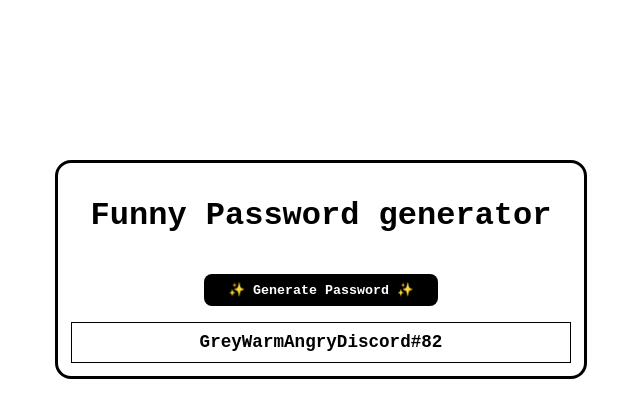
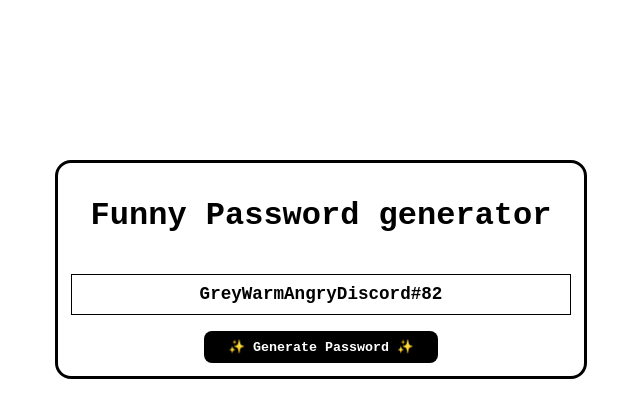
Before and after one commit to shubhxg/DOM-Practice-Projects, a plain HTML site: page funny_password_generator/index.html in a window 1280 px wide. Both pictures are taken after a click on the button "✨ Generate Password ✨". Shown: the whole page, without its empty margins (319-959 px from the left). Drawn offline with Linux system fonts and the light colour scheme.

Commit message:
fix: hardocded values and button position

```diff
--- a/funny_password_generator/index.html
+++ b/funny_password_generator/index.html
@@ -31,7 +31,7 @@
         padding: 0.5rem 1.5rem;
         border-radius: 0.5rem;
         text-align: center;
-        margin-bottom: 1rem;
+        margin-top: 1rem;
       }
       #btn:hover {
         background-color: rgb(90, 85, 255);
@@ -54,8 +54,8 @@
     <div id="container">
       <h1>Funny Password generator</h1>
       <br />
+      <div id="passwordContainer">Click the above button</div>
       <button id="btn">✨ Generate Password ✨</button>
-      <div id="passwordContainer">Click the above button</div>
     </div>
     <script src="index.js"></script>
   </body>
--- a/funny_password_generator/index.js
+++ b/funny_password_generator/index.js
@@ -6,12 +6,12 @@ btn.addEventListener("click", () => {
   resultdiv.innerHTML = password.slice(0, 24);
 });
 
-function generatePassword(objects, col, feel, sym, temp) {
-  const randomObject = objects[Math.floor(Math.random() * 40)];
-  const randomColor = col[Math.floor(Math.random() * 10)];
-  const randomFeeling = feel[Math.floor(Math.random() * 4)];
-  const randomSymbol = sym[Math.floor(Math.random() * 8)];
-  const randomTemp = temp[Math.floor(Math.random() * 3)];
+function generatePassword(obj, col, feel, sym, temp) {
+  const randomObject = obj[Math.floor(Math.random() * obj.length)];
+  const randomColor = col[Math.floor(Math.random() * col.length)];
+  const randomFeeling = feel[Math.floor(Math.random() * feel.length)];
+  const randomSymbol = sym[Math.floor(Math.random() * sym.length)];
+  const randomTemp = temp[Math.floor(Math.random() * temp.length)];
   return (
     randomColor +
     randomTemp +
```
